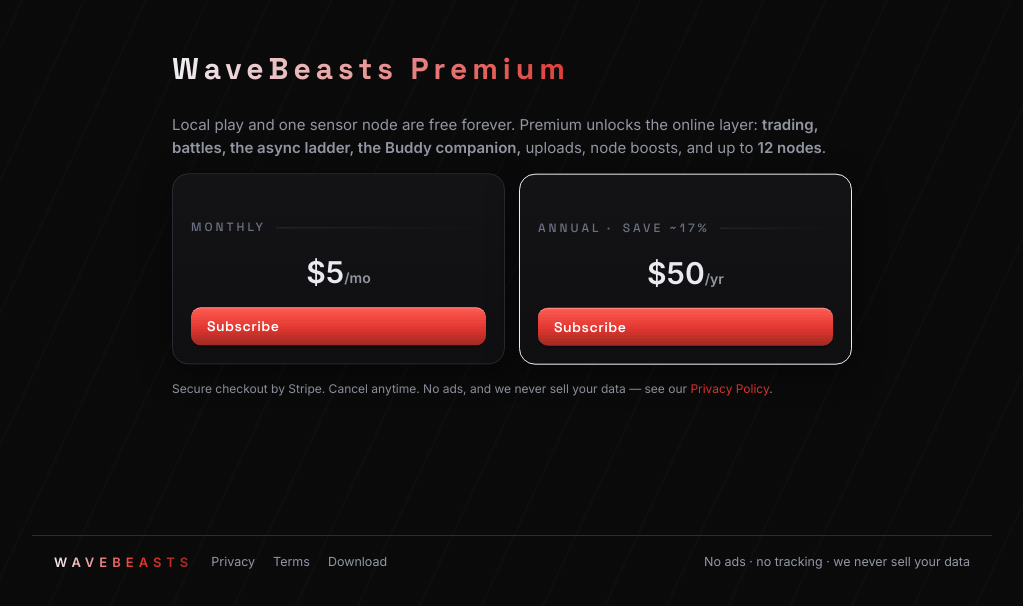
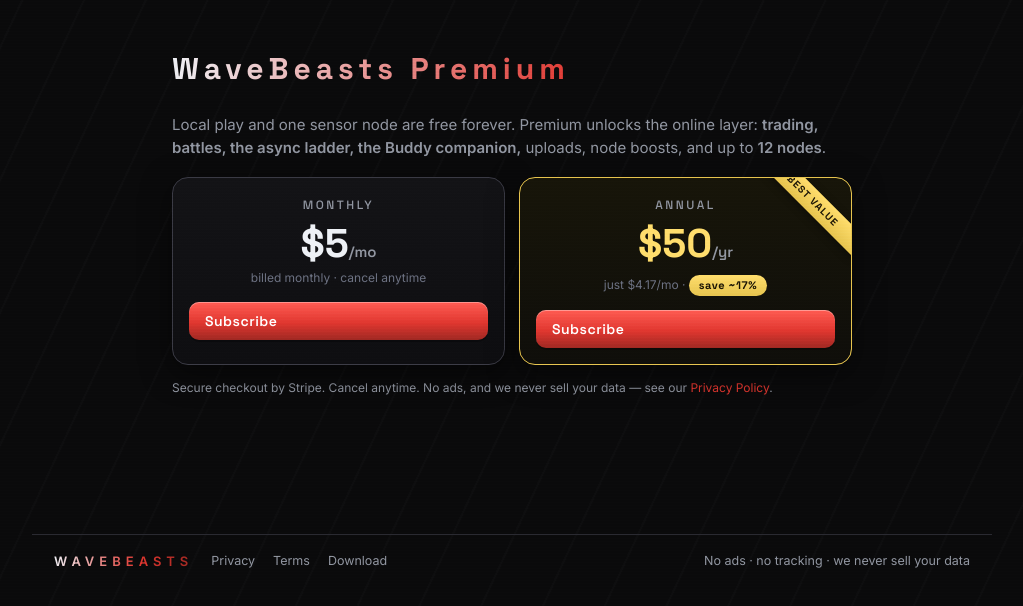
Before and after one commit to chvolk/wavebeasts, a Django app: page /billing/ in a window 1280 px wide. Shown: the part 63-669 px from the top of the page, without its empty margins (128-1151 px from the left). Run offline with Django 5.2, Linux system fonts and the light colour scheme; the visitor is signed in with stand-in values (Sample User, id 1); data comes from the database, SQL or seed files in the repository; some libraries are stand-ins or nearby versions.

Commit message:
Billing: redesigned plan tiles + app v0.11.0 manifest
Tighter, animated Monthly/Annual tiles (entrance + hover lift, animated accent
ring and BEST VALUE ribbon on annual, "$4.17/mo" savings line). Also fixes the
undefined var(--acc) token (site never defined it) -> var(--yellow), so the
accent actually renders. Bumps appversion to 0.11.0 to match the new standalone
APK.

Co-Authored-By: Claude Opus 4.8 <noreply@anthropic.com>

```diff
--- a/templates/billing.html
+++ b/templates/billing.html
@@ -6,8 +6,8 @@
   {% if msg %}<div class="card" style="border-color:var(--red);color:var(--red)">{{ msg }}</div>{% endif %}
 
   {% if active %}
-  <div class="card" style="border-color:var(--acc)">
-    <b style="color:var(--acc)">You're Premium ✓</b>
+  <div class="card" style="border-color:var(--yellow)">
+    <b style="color:var(--yellow)">You're Premium ✓</b>
     <p class="muted" style="margin:6px 0 10px">Status: {{ wallet.subscription_status|default:"active" }}. Thanks for
     supporting WaveBeasts!</p>
     <div class="section-label" style="margin:8px 0 8px">Your perks</div>
@@ -23,22 +23,57 @@
     can update your card or cancel anytime. Cancelling keeps Premium until the end of the paid period.</p>
   </div>
   {% else %}
-  <p class="muted" style="margin:6px 0 16px">Local play and one sensor node are free forever. Premium unlocks the
+  <p class="muted" style="margin:6px 0 18px">Local play and one sensor node are free forever. Premium unlocks the
   online layer: <b>trading, battles, the async ladder, the Buddy companion,</b> uploads, node boosts, and up to
   <b>12 nodes</b>.</p>
 
-  <div style="display:grid;grid-template-columns:1fr 1fr;gap:14px">
-    <form method="post" action="/billing/checkout" class="card" style="text-align:center">
+  <style>
+    .plans{display:grid;grid-template-columns:1fr 1fr;gap:14px}
+    .plan{position:relative;overflow:hidden;display:flex;flex-direction:column;align-items:stretch;text-align:center;
+      background:linear-gradient(180deg,var(--panel),#0e0e11);border:1px solid var(--line2);border-radius:16px;
+      padding:18px 16px 16px;box-shadow:var(--shadow);cursor:pointer;
+      transition:transform .16s ease,border-color .16s ease,box-shadow .16s ease;
+      animation:planIn .5s cubic-bezier(.2,.7,.2,1) both}
+    .plan:nth-child(2){animation-delay:.08s}
+    .plan:hover{transform:translateY(-5px);border-color:var(--silver);box-shadow:0 16px 40px rgba(0,0,0,.55)}
+    .plan .pname{font-family:'Space Grotesk';font-size:12px;letter-spacing:2.5px;text-transform:uppercase;color:var(--mut)}
+    .plan .price{font-family:'Space Grotesk';font-size:40px;font-weight:800;line-height:1.05;margin:8px 0 0;color:var(--silver-hi)}
+    .plan .price span{font-size:15px;font-weight:600;color:var(--mut)}
+    .plan .sub{font-size:12px;color:var(--dim);margin:4px 0 0;min-height:16px}
+    .plan .go{margin-top:14px}
+    /* Annual — the highlighted best-value tile with an animated accent ring + shine */
+    .plan.best{border-color:var(--yellow);background:linear-gradient(180deg,#171509,#0f0e0a)}
+    .plan.best:hover{border-color:var(--yellow-hi);box-shadow:0 16px 44px rgba(230,195,77,.22)}
+    .plan.best .price{color:var(--yellow-hi)}
+    .plan.best::before{content:"";position:absolute;inset:-1px;border-radius:16px;padding:1px;pointer-events:none;
+      background:linear-gradient(120deg,transparent 20%,rgba(255,221,107,.75),transparent 80%);
+      background-size:220% 220%;-webkit-mask:linear-gradient(#000 0 0) content-box,linear-gradient(#000 0 0);
+      -webkit-mask-composite:xor;mask-composite:exclude;animation:planRing 3.6s linear infinite}
+    .ribbon{position:absolute;top:12px;right:-30px;transform:rotate(45deg);background:linear-gradient(180deg,var(--yellow-hi),var(--yellow));
+      color:#1a1405;font-family:'Space Grotesk';font-weight:800;font-size:10px;letter-spacing:1.2px;padding:3px 34px;box-shadow:0 2px 8px rgba(0,0,0,.4)}
+    .save{display:inline-block;margin-top:6px;font-family:'Space Grotesk';font-weight:700;font-size:11px;letter-spacing:.6px;
+      color:#1a1405;background:linear-gradient(180deg,var(--yellow-hi),var(--yellow));border-radius:20px;padding:2px 10px}
+    .plan .go .btn{width:100%}
+    @keyframes planIn{from{opacity:0;transform:translateY(14px)}to{opacity:1;transform:none}}
+    @keyframes planRing{0%{background-position:0% 50%}100%{background-position:220% 50%}}
+    @media(max-width:520px){.plans{grid-template-columns:1fr}}
+  </style>
+
+  <div class="plans">
+    <form method="post" action="/billing/checkout" class="plan">
       {% csrf_token %}<input type="hidden" name="plan" value="monthly">
-      <div class="section-label">Monthly</div>
-      <div style="font-size:30px;font-weight:800">$5<span class="muted" style="font-size:14px">/mo</span></div>
-      <button class="btn" style="width:100%;margin-top:12px" type="submit">Subscribe</button>
+      <div class="pname">Monthly</div>
+      <div class="price">$5<span>/mo</span></div>
+      <div class="sub">billed monthly · cancel anytime</div>
+      <div class="go"><button class="btn" type="submit">Subscribe</button></div>
     </form>
-    <form method="post" action="/billing/checkout" class="card" style="text-align:center;border-color:var(--acc)">
+    <form method="post" action="/billing/checkout" class="plan best">
       {% csrf_token %}<input type="hidden" name="plan" value="annual">
-      <div class="section-label">Annual · <span style="color:var(--acc)">save ~17%</span></div>
-      <div style="font-size:30px;font-weight:800">$50<span class="muted" style="font-size:14px">/yr</span></div>
-      <button class="btn" style="width:100%;margin-top:12px" type="submit">Subscribe</button>
+      <div class="ribbon">BEST VALUE</div>
+      <div class="pname">Annual</div>
+      <div class="price">$50<span>/yr</span></div>
+      <div class="sub">just $4.17/mo · <span class="save">save ~17%</span></div>
+      <div class="go"><button class="btn" type="submit">Subscribe</button></div>
     </form>
   </div>
   <p class="muted" style="font-size:12px;margin-top:14px">Secure checkout by Stripe. Cancel anytime. No ads, and we
```
Also changed, not shown: play/appversion.py (+4 -4 lines).
